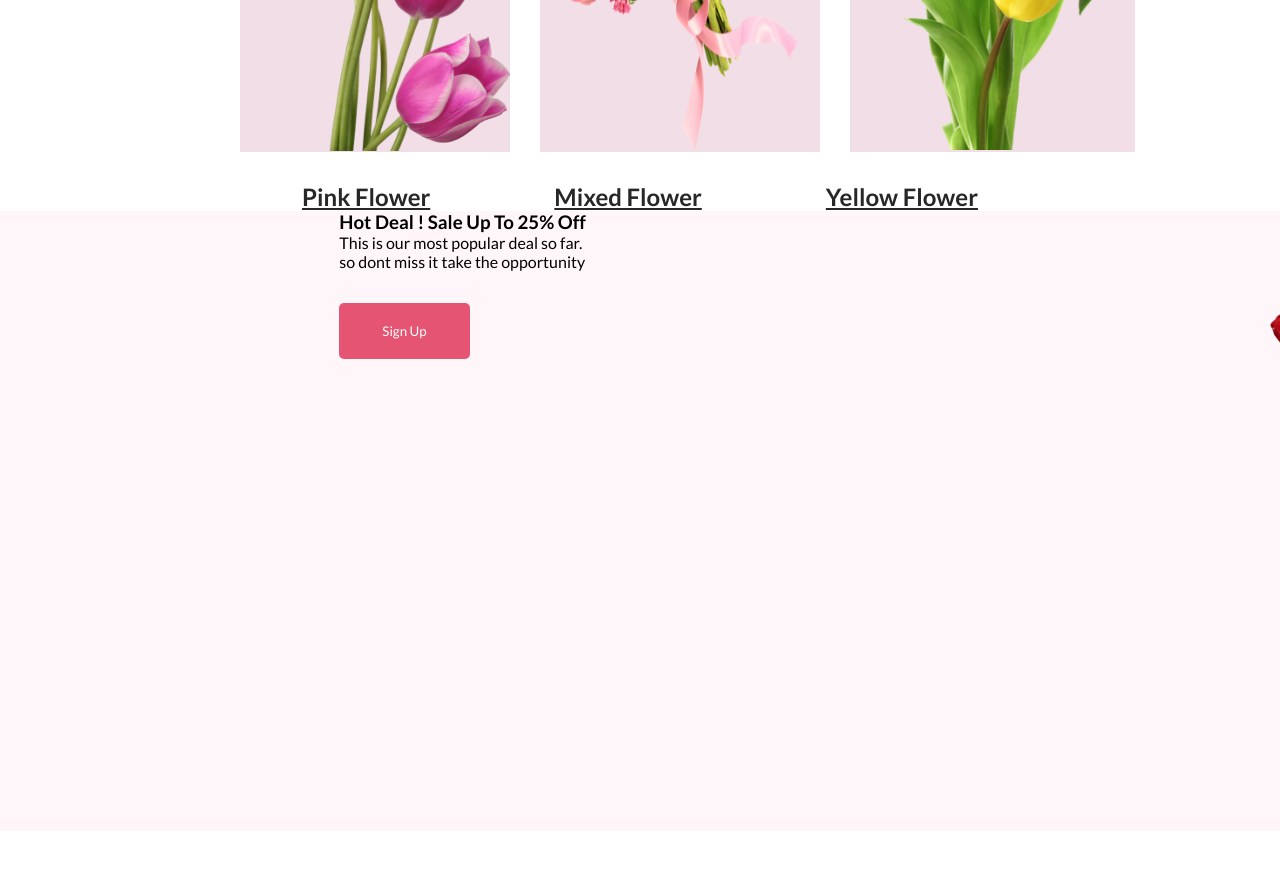
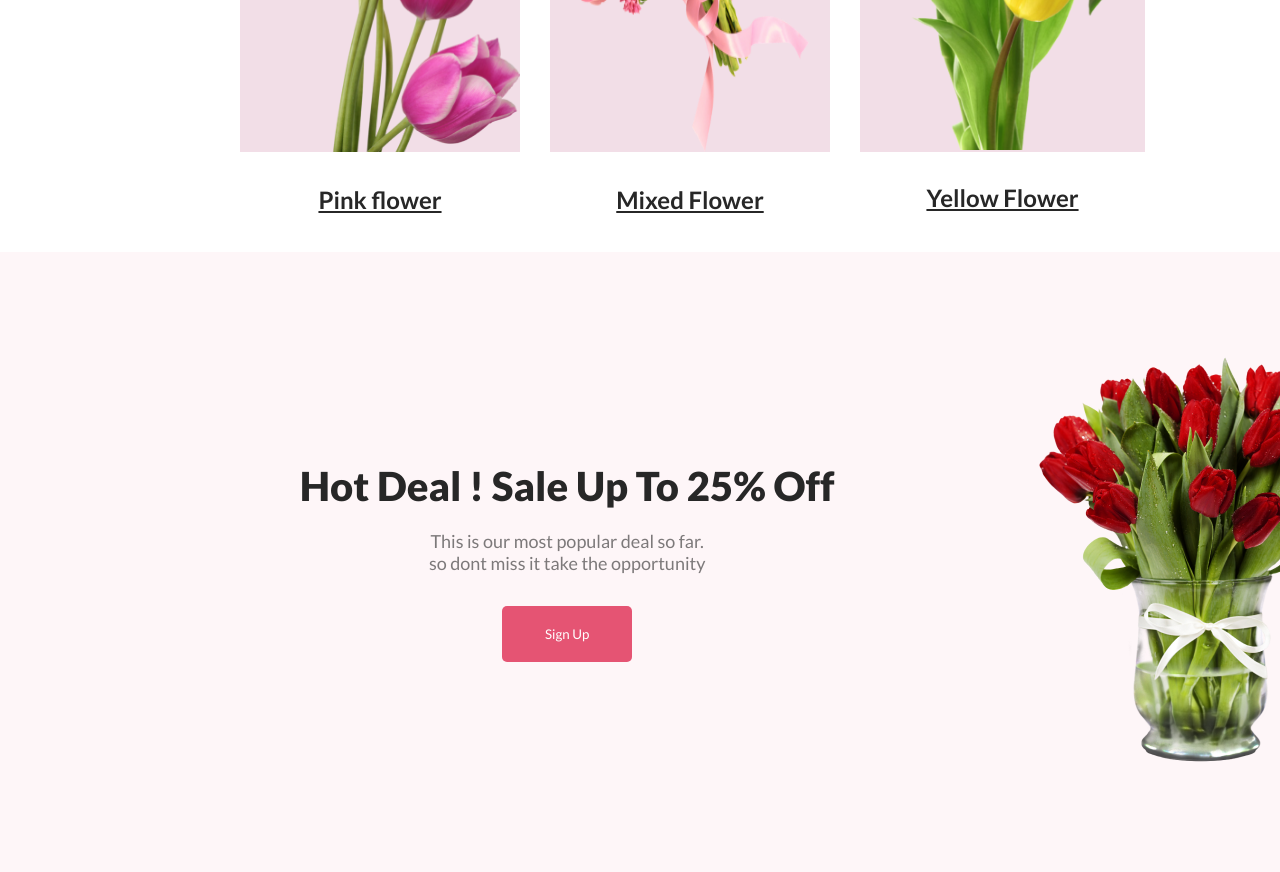
Before and after one commit to ashraful2430/first-assignment, a plain HTML site: page index.html/index.html in a window 1280 px wide. Shown: the part 1293-2165 px from the top of the page. Before the commit the page ends 2124 px from the top, so only its background shows below. Drawn offline with Linux system fonts and the light colour scheme.

Commit message:
deal section done

```diff
--- a/index.html/index.html
+++ b/index.html/index.html
@@ -39,32 +39,31 @@
             <div class="feat-heading">
                 <h5 class="feat-title">Our Featured Flowers</h5>
                 <p class="feat-dis">This is some of our most selling flowers which people like to buy <br>
-                    you can check them out</p>
+                you can check them out</p>
             </div>
             <div class="box-cover">
                 <div class="box">
-                    <img width="270px" height="429px" class="box-pic" src="../Flower Asset/pngwing 6.png" alt="">
+                    <img width="280px" height="430px" class="box-pic" src="../Flower Asset/pngwing 6.png" alt="">
+                    <p class="flower-name">Pink flower</p>
                 </div>
                 <div class="box">
                     <img width="280px" height="430px" class="box-pic" src="../Flower Asset/pngwing 5.png" alt="">
+                    <p class="flower-name">Mixed Flower</p>
                 </div>
                 <div class="box">
                     <img width="285px" class="box-pic" src="../Flower Asset/pngwing 7.png" alt="">
+                    <p class="flower-name">Yellow Flower</p>
                 </div>
             </div>
-            <div class="box-flower">
-                <h4 class="flower-name">Pink Flower</h4>
-                <h4 class="flower-name">Mixed Flower</h4>
-                <h4 class="flower-name">Yellow Flower</h4>
-            </div>
-        </section>
+          </section>
 
         <!-- feature sections ends here -->
-        <section>
+        <!-- deal section starts here -->
+        <section class="deal">
             <div class="deal-container">
                 <div class="deal-info">
-                    <h3>Hot Deal ! Sale Up To 25% Off</h3>
-                    <p>This is our most popular deal so far. <br> so dont miss it take the opportunity</p>
+                    <h3 class="deal-title" >Hot Deal ! Sale Up To 25% Off</h3>
+                    <p class="deal-dis">This is our most popular deal so far. <br> so dont miss it take the opportunity</p>
                     <button class="btn-prime">Sign Up</button>
                 </div>
                 <div class="deal-pic">
@@ -72,7 +71,7 @@
                 </div>
             </div>
         </section>
-
+        <!-- deal section ends here -->
 
     </main>
     <footer>
--- a/index.html/styles.css
+++ b/index.html/styles.css
@@ -96,21 +96,40 @@
     margin-top: 30px;
 }
 
-.box-flower {
-    display: flex;
-    justify-content: space-around;
-    margin-left: 240px;
-    margin-right: 240px;
-}
-
 /* feature sections ends here */
 /* deal styles starts here */
-
+.deal{
+    background-color: #E554730D;
+}
 .deal-container {
     display: flex;
     justify-content: space-around;
     width: 1922px;
     height: 620px;
     flex-shrink: 0;
-    background-color: #E554730D;
+    margin-top: 100px;
+    align-items: center;
 }
+
+.deal-pic {
+    margin-right: 470px;
+}
+
+.deal-info {
+    text-align: center;
+    margin-left: 200px;
+}
+
+.deal-title {
+    color: #272727;
+    font-size: 40px;
+    font-weight: 800;
+}
+
+.deal-dis {
+    color: rgba(39, 39, 39, 0.60);
+    font-size: 18px;
+    font-weight: 400;
+     margin-top: 20px;
+}
+/* deal style ends here */
```
